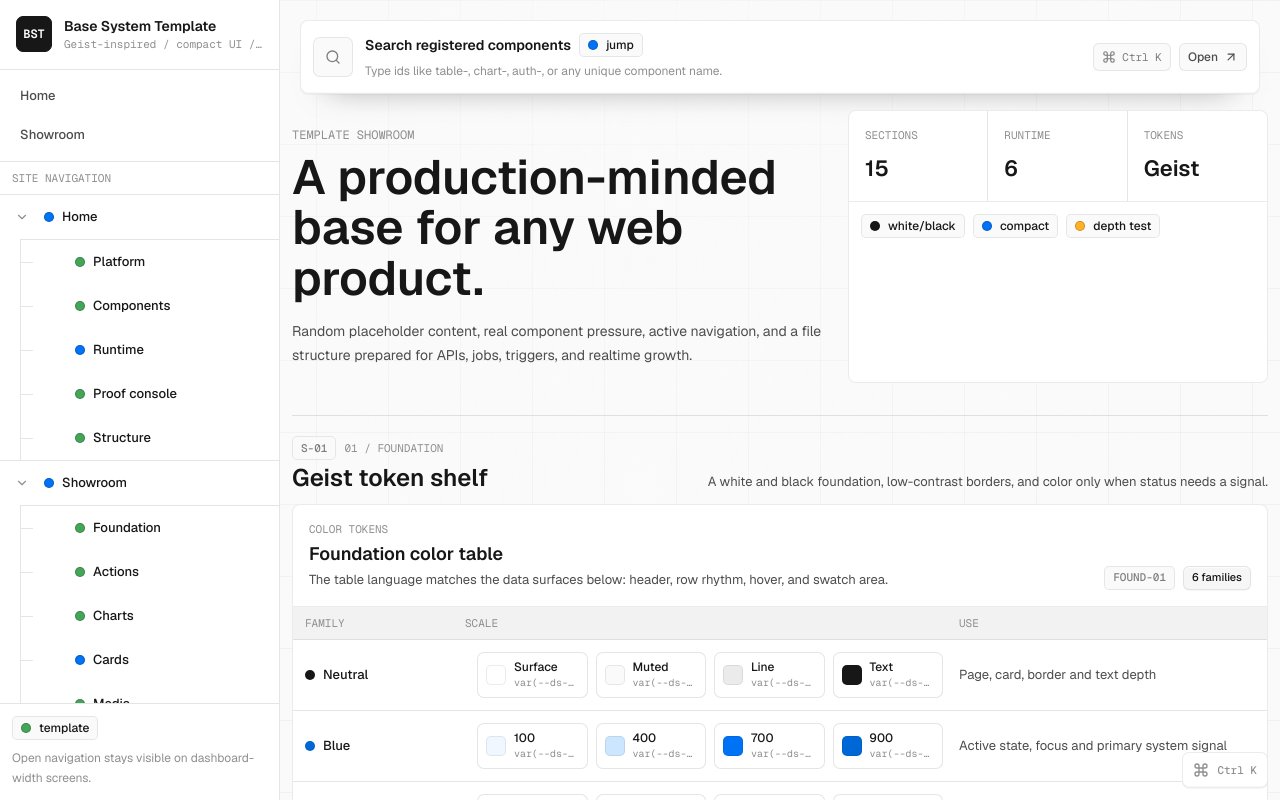
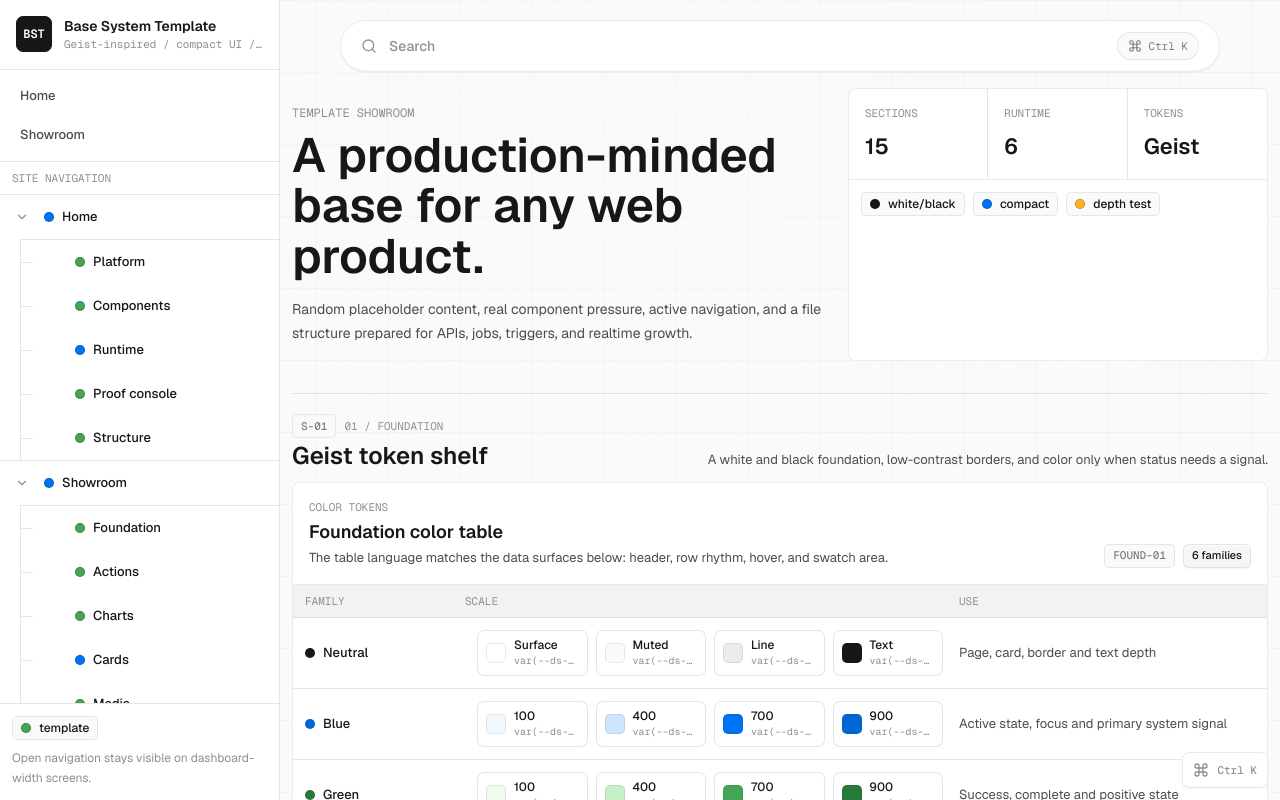
Before and after one commit to sezer-muhammed/base-react-design-template, a Next.js app: page /showroom in a window 1280 px wide. Shown: the top 800 px of the page. Built offline with nearby package versions, Linux system fonts and the light colour scheme.

Commit message:
Refine showroom search bar

```diff
--- a/src/components/showroom/showroom-command-search.tsx
+++ b/src/components/showroom/showroom-command-search.tsx
@@ -1,48 +1,24 @@
 "use client";
 
-import { ArrowUpRight, Command, Search } from "lucide-react";
+import { Command, Search } from "lucide-react";
 import { commandPaletteOpenEvent } from "@/config/events";
-import { StatusSignal } from "@/components/ui/status-signal";
 
 export function ShowroomCommandSearch() {
   return (
-    <section className="px-1 sm:px-2">
+    <section className="px-3 sm:px-8 lg:px-12 2xl:px-20">
       <button
         aria-label="Open component search"
-        className="group depth-surface grid w-full cursor-pointer gap-3 rounded-[8px] border border-[var(--ds-gray-alpha-400)] bg-[var(--ds-background-100)] p-3 text-left transition hover:border-[var(--ds-gray-alpha-500)] hover:bg-[var(--ds-gray-100)] sm:grid-cols-[minmax(0,1fr)_auto] sm:items-center"
+        className="depth-surface flex h-12 w-full cursor-pointer items-center gap-3 rounded-full border border-[var(--ds-gray-alpha-400)] bg-[var(--ds-background-100)] px-4 text-left shadow-[inset_0_1px_0_rgb(255_255_255_/_0.86),0_12px_34px_-30px_rgb(0_0_0_/_0.62)] transition hover:border-[var(--ds-gray-alpha-500)] hover:bg-[var(--ds-gray-100)] focus-visible:shadow-[var(--ds-focus-ring)] sm:h-[52px] sm:px-5"
         onClick={() => window.dispatchEvent(new Event(commandPaletteOpenEvent))}
         type="button"
       >
-        <span className="flex min-w-0 items-center gap-3">
-          <span className="grid h-10 w-10 shrink-0 place-items-center rounded-[7px] border border-[var(--ds-gray-alpha-400)] bg-[var(--ds-background-200)]">
-            <Search aria-hidden="true" className="h-4 w-4 text-[var(--ds-gray-800)]" />
-          </span>
-          <span className="min-w-0">
-            <span className="flex min-w-0 flex-wrap items-center gap-2">
-              <span className="truncate text-[14px] font-semibold text-[var(--ds-gray-1000)]">
-                Search registered components
-              </span>
-              <StatusSignal color="var(--ds-blue-700)" variant="pill">
-                jump
-              </StatusSignal>
-            </span>
-            <span className="mt-1 block truncate text-[12px] leading-5 text-[var(--ds-gray-700)]">
-              Type ids like table-, chart-, auth-, or any unique component name.
-            </span>
-          </span>
+        <Search aria-hidden="true" className="h-4 w-4 shrink-0 text-[var(--ds-gray-700)]" />
+        <span className="min-w-0 flex-1 truncate text-[14px] font-medium text-[var(--ds-gray-700)]">
+          Search
         </span>
-        <span className="flex flex-wrap items-center gap-2 sm:justify-end">
-          <span className="inline-flex h-7 items-center gap-1.5 rounded-[6px] border border-[var(--ds-gray-alpha-400)] bg-[var(--ds-background-200)] px-2 font-mono text-[11px] text-[var(--ds-gray-800)]">
-            <Command aria-hidden="true" className="h-3.5 w-3.5" />
-            Ctrl K
-          </span>
-          <span className="inline-flex h-7 items-center gap-1.5 rounded-[6px] border border-[var(--ds-gray-alpha-400)] bg-[var(--ds-background-200)] px-2 text-[12px] font-medium text-[var(--ds-gray-900)]">
-            Open
-            <ArrowUpRight
-              aria-hidden="true"
-              className="h-3.5 w-3.5 transition group-hover:translate-x-0.5 group-hover:-translate-y-0.5"
-            />
-          </span>
+        <span className="inline-flex h-7 shrink-0 items-center gap-1.5 rounded-full border border-[var(--ds-gray-alpha-400)] bg-[var(--ds-background-200)] px-2.5 font-mono text-[11px] text-[var(--ds-gray-800)]">
+          <Command aria-hidden="true" className="h-3.5 w-3.5" />
+          Ctrl K
         </span>
       </button>
     </section>
```
